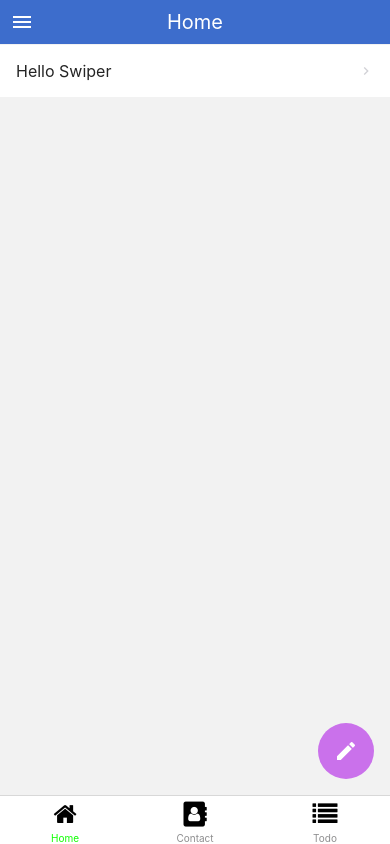
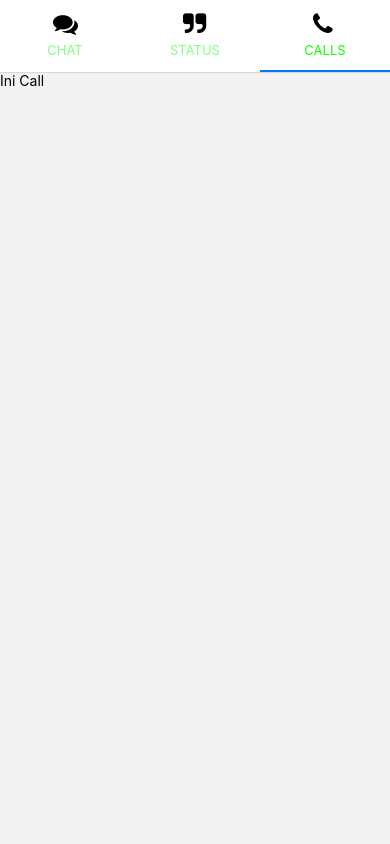
Before and after one commit to cahya93/react-native, a React Native app: screen /Calls in a window 390 px wide. Built offline with nearby package versions, Linux system fonts and the light colour scheme.

Commit message:
splash screen, login, top navigation

```diff
--- a/App.js
+++ b/App.js
@@ -2,17 +2,20 @@ import React, { Component } from "react";
 import { NavigationContainer } from "@react-navigation/native";
 import { createNativeStackNavigator } from "@react-navigation/native-stack";
 import { createBottomTabNavigator } from "@react-navigation/bottom-tabs";
+import { createMaterialTopTabNavigator } from "@react-navigation/material-top-tabs";
 import Icon from "react-native-vector-icons/FontAwesome";
 import Splash from "./screen/Splash";
-import { Home, Login, Contact, Todo } from "./screen";
+import { Home, Login, Contact, Status, Calls } from "./screen";
 
 const Stack = createNativeStackNavigator();
-const Tab = createBottomTabNavigator();
+// const Tab = createBottomTabNavigator();
+const Tab = createMaterialTopTabNavigator();
 class App extends Component {
   constructor(props) {
     super(props);
     this.state = {
       statusLogin: true,
+      data: [{}],
     };
   }
   onLogin = () => {
@@ -44,32 +47,32 @@ class App extends Component {
             }}
           >
             <Tab.Screen
-              name="Home"
+              name="Chat"
               options={{
-                tabBarLabel: "Home",
+                tabBarLabel: "Chat",
                 tabBarIcon: () => (
-                  <Icon type="font-awesome" name="home" size={25} />
+                  <Icon type="font-awesome" name="comments" size={25} />
                 ),
               }}
               children={(props) => <Home {...props} />}
             />
             <Tab.Screen
-              name="Contact"
-              component={Contact}
+              name="Status"
+              component={Status}
               options={{
-                tabBarLabel: "Contact",
+                tabBarLabel: "Status",
                 tabBarIcon: () => (
-                  <Icon type="font-awesome" name="address-book" size={25} />
+                  <Icon type="font-awesome" name="quote-right" size={25} />
                 ),
               }}
             />
             <Tab.Screen
-              name="Todo"
-              component={Todo}
+              name="Calls"
+              component={Calls}
               options={{
-                tabBarLabel: "Todo",
+                tabBarLabel: "Calls",
                 tabBarIcon: () => (
-                  <Icon type="font-awesome" name="list" size={25} />
+                  <Icon type="font-awesome" name="phone" size={25} />
                 ),
               }}
             />
--- a/package.json
+++ b/package.json
@@ -13,6 +13,7 @@
     "@expo/vector-icons": "^12.0.5",
     "@react-native-community/checkbox": "^0.5.8",
     "@react-navigation/bottom-tabs": "^6.0.4",
+    "@react-navigation/material-top-tabs": "^6.0.2",
     "@react-navigation/native": "^6.0.2",
     "@react-navigation/native-stack": "^6.0.5",
     "font-awesome": "^4.7.0",
@@ -21,8 +22,10 @@
     "react-native": "0.64.2",
     "react-native-elements": "^3.4.2",
     "react-native-login-screen": "^2.1.4",
+    "react-native-pager-view": "^5.4.0",
     "react-native-safe-area-context": "^3.3.0",
     "react-native-screens": "^3.5.0",
+    "react-native-tab-view": "^3.1.1",
     "react-native-vector-icons": "^8.1.0",
     "sweetalert2": "^11.1.2"
   },
--- a/screen/Splash.js
+++ b/screen/Splash.js
@@ -11,7 +11,7 @@ export default class Splash extends React.Component {
   render() {
     return (
       <ImageBackground
-        source={require("../images/yantoweb.png")}
+        source={require("../images/yantoweb-wa.png")}
         style={styles.backgroundImage}
       >
         <ActivityIndicator
--- /dev/null
+++ b/screen/calls.js
@@ -0,0 +1,21 @@
+import React, { Component } from "react";
+import { View, Text } from "react-native";
+import { SafeAreaProvider } from "react-native-safe-area-context";
+
+class calls extends Component {
+  constructor(props) {
+    super(props);
+    this.state = {};
+  }
+  render() {
+    return (
+      <SafeAreaProvider>
+        <View>
+          <Text>Ini Call</Text>
+        </View>
+      </SafeAreaProvider>
+    );
+  }
+}
+
+export default calls;
--- a/screen/contact.js
+++ b/screen/contact.js
@@ -254,7 +254,7 @@ class contact extends Component {
     const { open } = this.state;
     return (
       <SafeAreaProvider>
-        <Header title={"Contact"} />
+        {/* <Header title={"Contact"} /> */}
         <View style={{ flex: 1 }}>
           <FlatList
             extraData={this.state}
--- a/screen/home.js
+++ b/screen/home.js
@@ -21,7 +21,7 @@ class Home extends Component {
     return (
       <SafeAreaProvider>
         <SafeAreaView>
-          <Header title={"Home"} />
+          {/* <Header title={"Home"} /> */}
           <ListItem.Swipeable
             leftContent={
               <Button
--- a/screen/index.js
+++ b/screen/index.js
@@ -3,5 +3,7 @@ import Login from "./login";
 import Contact from "./contact";
 import Header from "./header";
 import Todo from "./todo";
+import Status from "./status";
+import Calls from "./calls";
 
-export { Home, Login, Contact, Header, Todo };
+export { Home, Login, Contact, Header, Todo, Status, Calls };
--- a/screen/login.js
+++ b/screen/login.js
@@ -71,11 +71,11 @@ class Login extends Component {
           <Text style={styles.loginText}>Login</Text>
         </TouchableOpacity>
 
-        <TouchableOpacity style={styles.buttonContainer}>
+        {/* <TouchableOpacity style={styles.buttonContainer}>
           <Text>Register</Text>
-        </TouchableOpacity>
+        </TouchableOpacity> */}
 
-        <TouchableOpacity style={[styles.buttonContainer, styles.fabookButton]}>
+        {/* <TouchableOpacity style={[styles.buttonContainer, styles.fabookButton]}>
           <View style={styles.socialButtonContent}>
             <Image
               style={styles.icon}
@@ -97,7 +97,7 @@ class Login extends Component {
             />
             <Text style={styles.loginText}>Sign in with google</Text>
           </View>
-        </TouchableOpacity>
+        </TouchableOpacity> */}
       </View>
     );
   }
--- /dev/null
+++ b/screen/status.js
@@ -0,0 +1,20 @@
+import React, { Component } from "react";
+import { View, Text } from "react-native";
+import { SafeAreaProvider } from "react-native-safe-area-context";
+class status extends Component {
+  constructor(props) {
+    super(props);
+    this.state = {};
+  }
+  render() {
+    return (
+      <SafeAreaProvider>
+        <View>
+          <Text>Ini status</Text>
+        </View>
+      </SafeAreaProvider>
+    );
+  }
+}
+
+export default status;
--- a/screen/todo.js
+++ b/screen/todo.js
@@ -74,7 +74,6 @@ class todo extends Component {
     return (
       <ListItem.Swipeable
         bottomDivider={true}
-        // onLongPress={() => this.modalDetail(true, idx)}
         leftContent={
           <Button
             title="Edit"
```
Also changed, not shown: images/yantoweb-wa.png (added), 39 other files (tests, documents, lock files or other folders).
